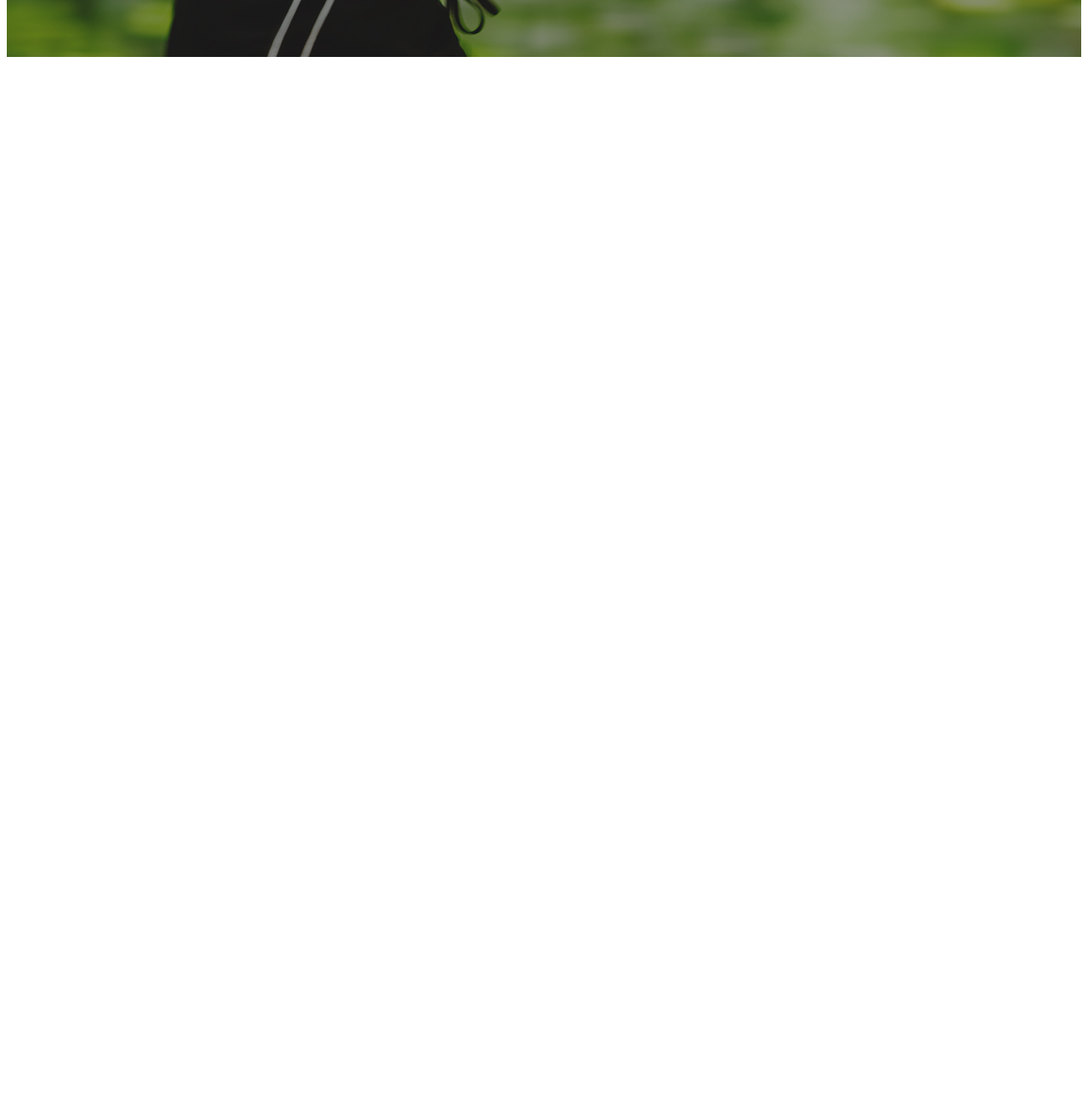
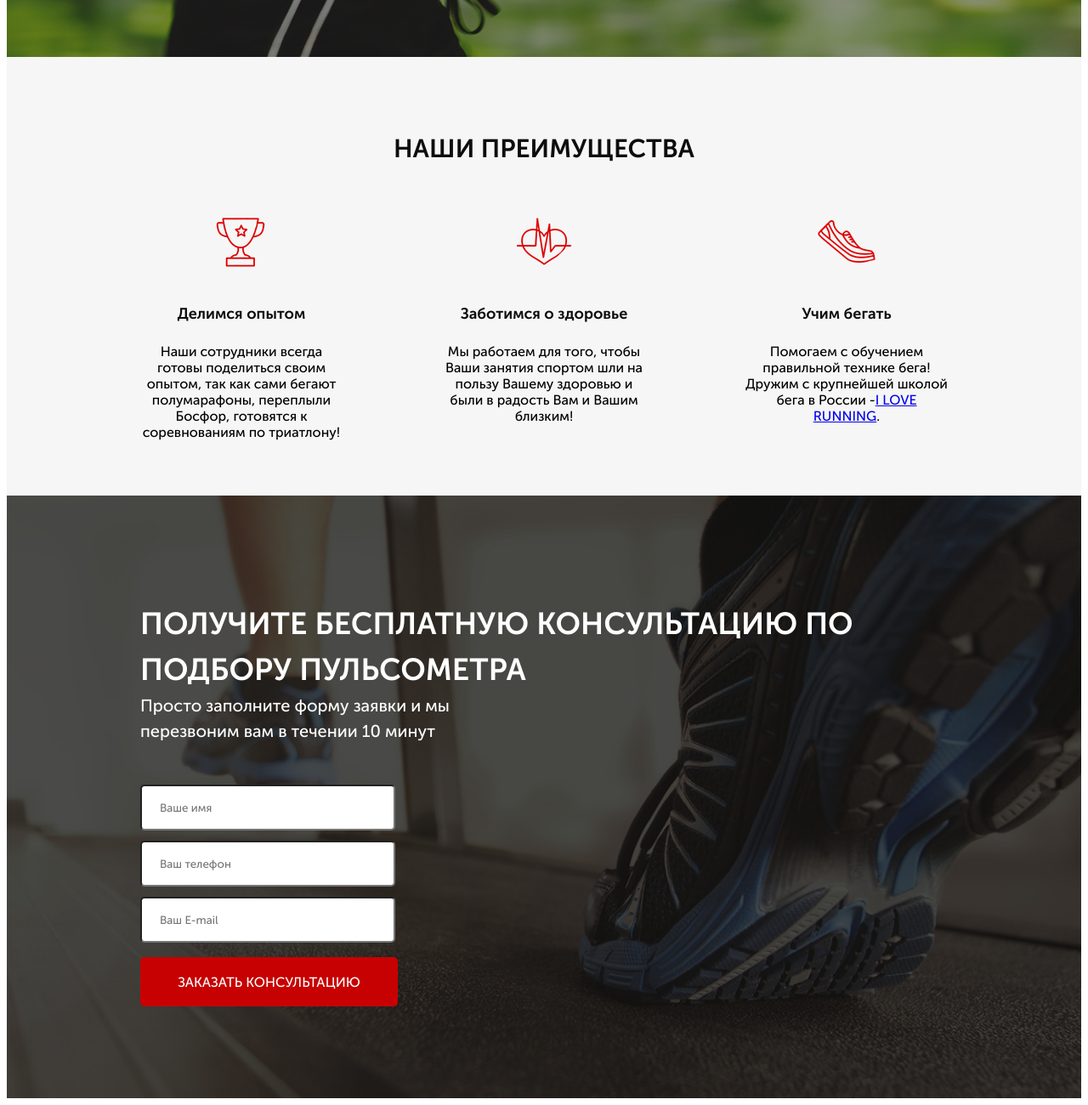
Before and after one commit to goganikol/Pulse, a website: page src/index.html in a window 1280 px wide. Shown: the part 588-1888 px from the top of the page at 85% size. Before the commit the page ends 800 px from the top, so only its background shows below. Drawn offline with Linux system fonts and the light colour scheme.

Commit message:
I made two nxt sections <advantages> and <consultation>

```diff
--- a/src/index.html
+++ b/src/index.html
@@ -53,5 +53,41 @@
             </div>
         </div>
     </div>
+    <div class="advantages">
+        <div class="container">
+            <h1 class="title">НАШИ ПРЕИМУЩЕСТВА</h1>
+            <div class="advantages__wrapper">
+                <div class="advantages__item">
+                    <img src="./icons/advantages/cup.png" alt="cup" class="advantages__icon">
+                    <div class="advantages__subtitle">Делимся опытом</div>
+                    <div class="advantage__descr">Наши сотрудники всегда готовы поделиться своим опытом, так как сами бегают полумарафоны, переплыли Босфор, готовятся к соревнованиям по триатлону!</div>
+                </div>
+                <div class="advantages__item">
+                    <img src="./icons/advantages/heart.png" alt="heart" class="advantages__icon">
+                    <div class="advantages__subtitle">Заботимся о здоровье</div>
+                    <div class="advantage__descr">Мы работаем для того, чтобы Ваши занятия спортом шли на пользу Вашему здоровью и были в радость Вам и Вашим близким!</div>
+                </div>
+                <div class="advantages__item">
+                    <img src="./icons/advantages/shoe.png" alt="shoe" class="advantages__icon">
+                    <div class="advantages__subtitle">Учим бегать</div>
+                    <div class="advantage__descr">Помогаем с обучением правильной технике бега! Дружим с крупнейшей школой бега в России -<a href="#">I LOVE RUNNING</a>.</div>
+                </div>
+            </div>
+        </div>
+    </div>
+    <div class="consultation">
+        <div class="container">
+            <h1 class="title title_consultation">Получите бесплатную консультацию по подбору пульсометра </h1>
+            <div class="consultation__descr">
+                Просто заполните форму заявки и мы перезвоним вам в течении 10 минут
+            </div>
+            <form action="#" class=" form form_consultation">
+                <input type="text" required placeholder="Ваше имя">
+                <input type="tel" required placeholder="Ваш телефон" >
+                <input type="email" required placeholder="Ваш E-mail">
+                <button class="button button_submit">заказать кОНСУЛЬТАЦИЮ</button>
+            </form>
+        </div>
+    </div>
 </body>
 </html>
--- /dev/null
+++ b/src/sass/blocks/_advantages.scss
@@ -0,0 +1,39 @@
+.advantages{
+    max-height:475px;
+    background-color:  #F6F6F6;
+    padding:73px 0px 65px 0px;
+    text-align: center;
+    &__wrapper{
+        margin-top: 60px;
+        display: flex;
+        justify-content: space-between;
+    }
+    &__item{
+        display:flex;
+        flex-direction: column;
+        align-items: center;
+        max-width: 238px;
+    }
+    &__subtitle{
+        font-style: normal;
+        font-weight: bold;
+        font-size: 18px;
+        line-height: 29px;
+        text-align: center;
+        color: #0D0D0D;
+        margin:35px 0px 20px 0px;
+    }
+    &__descr{
+        font-style: normal;
+        font-weight: 300;
+        font-size: 14px;
+        line-height: 18px;
+        text-align: center;
+        color: #0D0D0D;
+        a {
+            color: #ff0000;
+            text-decoration: underline;
+        }
+    }
+
+}
--- a/src/sass/blocks/_button.scss
+++ b/src/sass/blocks/_button.scss
@@ -17,4 +17,17 @@
         height: 54px;
         margin: 65px 0 8px 0;
     }
+    &_submit{
+        margin-top: 17px;
+        width: 303px;
+        height: 58px;
+        background: #C70101;
+        font-style: normal;
+        font-weight: 500;
+        font-size: 16px;
+        line-height: 25px;
+        text-align: center;
+        text-transform: uppercase;
+        color: #FFFFFF;
+    }
 }
--- /dev/null
+++ b/src/sass/blocks/_consultation.scss
@@ -0,0 +1,14 @@
+.consultation{
+    max-height: 680px;
+    padding: 100px 0px 108px 0px;
+    background: url('../../img/consultation.jpg') center (center/cover) no-repeat;
+    &__descr{
+        font-style: normal;
+        font-weight: 500;
+        font-size: 20px;
+        line-height: 30px;
+        max-width: 425px;
+        margin-top: 0px;
+        color: #FFFFFF;
+    }
+}
--- /dev/null
+++ b/src/sass/blocks/_forms.scss
@@ -0,0 +1,14 @@
+.form{
+    display: flex;
+    flex-direction: column;
+    max-width: 300px;
+    input{
+        height:50px;
+        border-radius:5px;
+        margin-top: 12px;
+        padding: 0px 21px;
+    }
+    &_consultation{
+        margin-top: 36px;
+    }
+}
--- /dev/null
+++ b/src/sass/blocks/_title.scss
@@ -0,0 +1,15 @@
+.title{
+    font-weight: bold;
+    font-size: 30px;
+    line-height: 30px;
+    color: #0D0D0D;
+    &_consultation{
+        font-style: normal;
+        font-weight: bold;
+        font-size: 36px;
+        line-height: 54px;
+        text-transform: uppercase;
+        color: #FFFFFF;
+        margin-bottom: 0px;
+    }
+}
--- a/src/sass/style.scss
+++ b/src/sass/style.scss
@@ -12,3 +12,7 @@
 @import 'blocks/promo';
 @import 'blocks/header';
 @import 'blocks/button';
+@import 'blocks/advantages';
+@import 'blocks/title';
+@import 'blocks/consultation';
+@import 'blocks/forms'
```
Also changed, not shown: src/css/style.min.css.
